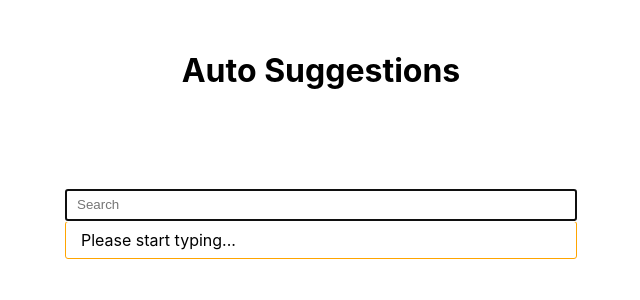
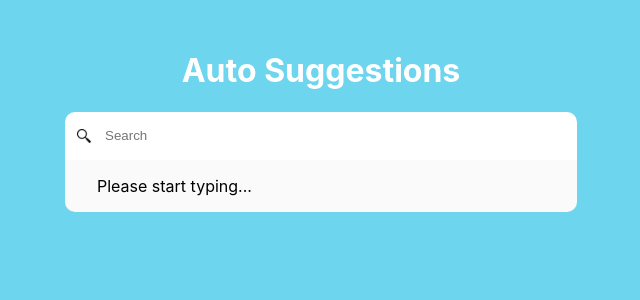
Before and after one commit to swarajpure/auto-suggestions, a React (Create React App) app: page / in a window 1280 px wide. Shown: the top 300 px of the page, without its empty margins (319-959 px from the left). Built offline with nearby package versions, Linux system fonts and the light colour scheme.

Commit message:
style: major style change, bg color, search icon, message & results bg color

```diff
--- a/src/App.css
+++ b/src/App.css
@@ -3,8 +3,11 @@
   width: 40%;
   display: flex;
   flex-direction: column;
-  justify-content: center;
   align-items: center;
+}
+
+.main-container__title {
+  color: white;
 }
 
 @media screen and (min-width: 700px) and (max-width: 900px){
--- a/src/App.js
+++ b/src/App.js
@@ -4,7 +4,7 @@ import AutoSuggestions from './components/AutoSuggestions';
 const App = () => {
   return(
     <div className="main-container">
-      <h1>Auto Suggestions</h1>
+      <h1 className="main-container__title">Auto Suggestions</h1>
       <AutoSuggestions />
     </div>
   )
--- a/src/components/AutoSuggestions/index.js
+++ b/src/components/AutoSuggestions/index.js
@@ -9,6 +9,7 @@ import { MIN_QUERY_LENGTH } from '../../constants/constants';
 import { MESSAGES } from '../../constants/constants';
 
 const { START_TYPING, LOADING, NO_RESULTS_FOUND } = MESSAGES;
+const PUBLIC_FOLDER = process.env.PUBLIC_URL;
 
 const AutoSuggestions = () => {
   const [searchQuery, setSearchQuery] = useState('');
@@ -18,7 +19,6 @@ const AutoSuggestions = () => {
 
   const getAndSetData = async (query) => {
     setSearchResults([]);
-    setIsFetching(true);
     const resultsArray = await getData(query);
     setIsFetching(false);
     resultsArray?.length === 0 ? setMessage(NO_RESULTS_FOUND) : setMessage('');
@@ -38,6 +38,7 @@ const AutoSuggestions = () => {
       if (query.length >= MIN_QUERY_LENGTH) {
         if(isFetching) abortRequest();
         setMessage(LOADING);
+        setIsFetching(true);
         getAndSetData(query);
       }
       else {
@@ -48,14 +49,22 @@ const AutoSuggestions = () => {
 
   return (
     <div className="container">
+      <div className="container__search">
+        <img
+          className="container__search__icon"
+          src={`${PUBLIC_FOLDER}/magnifying-glass.png`}
+          height="14px"
+          alt="seach"
+        />
         <input
-        className="container__search-box"
+          className="container__search__input"
           placeholder="Search"
           type="text"
           autoFocus
           onChange={messageHandler}
           onKeyUp={(e) => debounce(() => changeHandler(e))}
         />
+      </div>
 
       <HelperMessage message={message}/>
 
--- a/src/components/AutoSuggestions/styles.css
+++ b/src/components/AutoSuggestions/styles.css
@@ -1,11 +1,26 @@
 .container {
-  margin-top: 15%;
   width: 100%;
 }
 
-.container__search-box {
+.container__search {
+  width: 100%;
   box-sizing: border-box;
-  height: 2rem;
-  padding: 5px 10px;
+  border-radius: 10px 10px 0 0;
+  height: 3rem;
+  display: flex;
+  align-items: center;
+  background-color: white;
+}
+
+.container__search__icon {
+  margin: 0 12px;
+}
+
+.container__search__input {
+  border: none;
   width: 100%;
 }
+
+.container__search__input:focus {
+  outline: none;
+}
--- a/src/components/DisplayResults/styles.css
+++ b/src/components/DisplayResults/styles.css
@@ -3,6 +3,7 @@
   width: 100%;
   border: 1px solid #719ECE;
   margin: 0;
-  padding: 5px 10px;
-  border-radius: 3px;
+  padding: 1rem 2rem;
+  border-radius: 0 0 10px 10px;
+  background-color: rgb(250, 250, 250);
 }
--- a/src/components/HelperMessage/styles.css
+++ b/src/components/HelperMessage/styles.css
@@ -2,7 +2,7 @@
   box-sizing: border-box;
   width: 100%;
   margin-top: 0px;
-  padding: 8px 15px;
-  border-radius: 3px;
-  border: 1px solid orange;
+  padding: 1rem 2rem;
+  border-radius: 0 0 10px 10px;
+  background-color: rgb(250, 250, 250);
 }
--- a/src/components/Result/styles.css
+++ b/src/components/Result/styles.css
@@ -1,7 +1,3 @@
 .result {
-  padding: 5px;
+  padding: 0.5rem;
 }
-
-result:hover {
-  background-color: black;
-}
--- a/src/index.css
+++ b/src/index.css
@@ -1,5 +1,8 @@
 body {
   margin: 0;
+  padding: 0;
+  background-color: #6dd5ed;
+  height: 100%;
   font-family: -apple-system, BlinkMacSystemFont, 'Segoe UI', 'Roboto', 'Oxygen',
     'Ubuntu', 'Cantarell', 'Fira Sans', 'Droid Sans', 'Helvetica Neue',
     sans-serif;
@@ -15,4 +18,5 @@ code {
 #root {
   display: flex;
   justify-content: center;
+  height: 100%;
 }
```
Also changed, not shown: public/magnifying-glass.png (added). Lines whose indentation alone changed are shown as unchanged.
